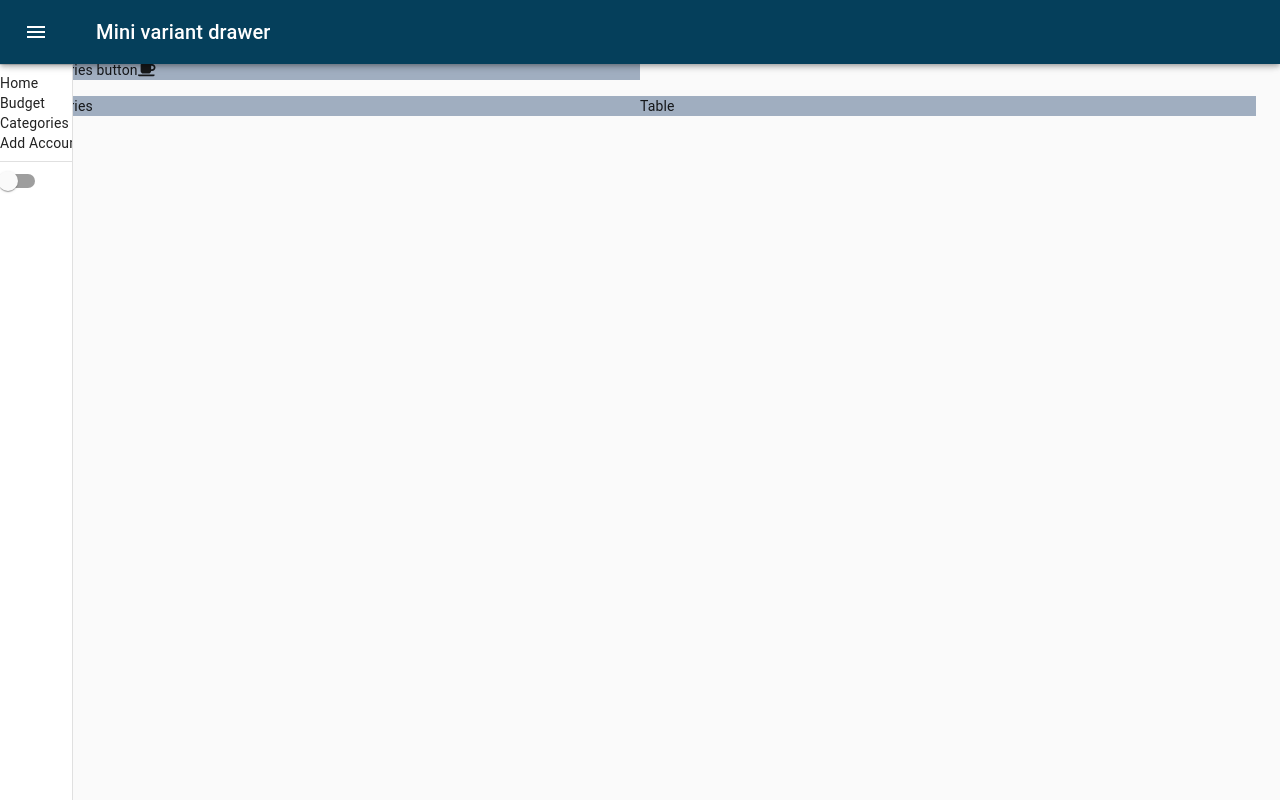
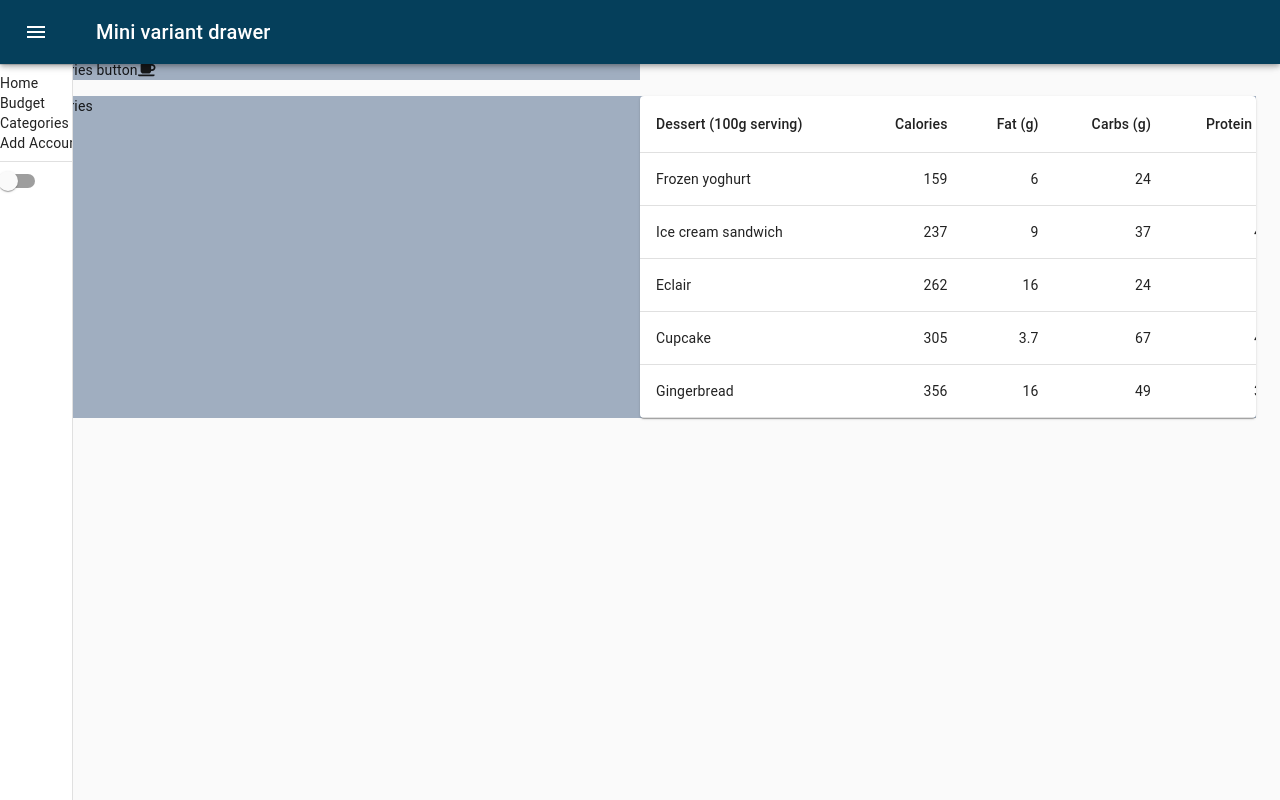
Before and after one commit to 756D6D61/New-Savings-Dashboard, a React (Create React App) app: page /categories in a window 1280 px wide. Built offline with nearby package versions, Linux system fonts and the light colour scheme.

Commit message:
Tables with dummy data 📋

```diff
--- /dev/null
+++ b/src/components/Table.js
@@ -0,0 +1,65 @@
+import React from 'react'
+import { makeStyles } from '@material-ui/core/styles'
+import {
+	Table,
+	TableBody,
+	TableCell,
+	TableHead,
+	TableRow,
+	Paper
+} from '@material-ui/core'
+
+const useStyles = makeStyles({
+	root: {
+		width: '100%',
+		overflowX: 'auto'
+	},
+	table: {
+		minWidth: 650
+	}
+})
+
+function createData(name, calories, fat, carbs, protein) {
+	return { name, calories, fat, carbs, protein }
+}
+
+const rows = [
+	createData('Frozen yoghurt', 159, 6.0, 24, 4.0),
+	createData('Ice cream sandwich', 237, 9.0, 37, 4.3),
+	createData('Eclair', 262, 16.0, 24, 6.0),
+	createData('Cupcake', 305, 3.7, 67, 4.3),
+	createData('Gingerbread', 356, 16.0, 49, 3.9)
+]
+
+export default function SimpleTable() {
+	const classes = useStyles()
+
+	return (
+		<Paper className={classes.root}>
+			<Table className={classes.table} aria-label="simple table">
+				<TableHead>
+					<TableRow>
+						<TableCell>Dessert (100g serving)</TableCell>
+						<TableCell align="right">Calories</TableCell>
+						<TableCell align="right">Fat&nbsp;(g)</TableCell>
+						<TableCell align="right">Carbs&nbsp;(g)</TableCell>
+						<TableCell align="right">Protein&nbsp;(g)</TableCell>
+					</TableRow>
+				</TableHead>
+				<TableBody>
+					{rows.map(row => (
+						<TableRow key={row.name}>
+							<TableCell component="th" scope="row">
+								{row.name}
+							</TableCell>
+							<TableCell align="right">{row.calories}</TableCell>
+							<TableCell align="right">{row.fat}</TableCell>
+							<TableCell align="right">{row.carbs}</TableCell>
+							<TableCell align="right">{row.protein}</TableCell>
+						</TableRow>
+					))}
+				</TableBody>
+			</Table>
+		</Paper>
+	)
+}
--- a/src/pages/Categories/index.js
+++ b/src/pages/Categories/index.js
@@ -2,6 +2,7 @@ import React from 'react'
 import Page from '../../layout/Page'
 import { FontAwesomeIcon } from '@fortawesome/react-fontawesome'
 import { faCoffee } from '@fortawesome/free-solid-svg-icons'
+import Table from '../../components/Table'
 
 const Categories = () => {
 	return (
@@ -17,7 +18,7 @@ const Categories = () => {
 					Categories
 				</div>
 				<div class="w-full sm:w-1/2 md:w-1/2 lg:w-1/2 xl:w-1/2 mb-4 bg-gray-500">
-					Table
+					<Table />
 				</div>
 			</div>
 		</Page>
--- a/src/pages/Home/index.js
+++ b/src/pages/Home/index.js
@@ -2,6 +2,7 @@ import React from 'react'
 import Nav from '../../components/Nav'
 import Page from '../../layout/Page'
 import Graph from '../../components/Graph'
+import Table from '../../components/Table'
 
 const Home = ({ route }) => {
 	return (
@@ -19,7 +20,7 @@ const Home = ({ route }) => {
 					<Graph />
 				</div>
 				<div class="w-full sm:w-1/2 md:w-1/2 lg:w-1/2 xl:w-1/2 mb-4 bg-gray-500">
-					[Table - monthly savings]
+					<Table />
 				</div>
 			</div>
 		</Page>
```
